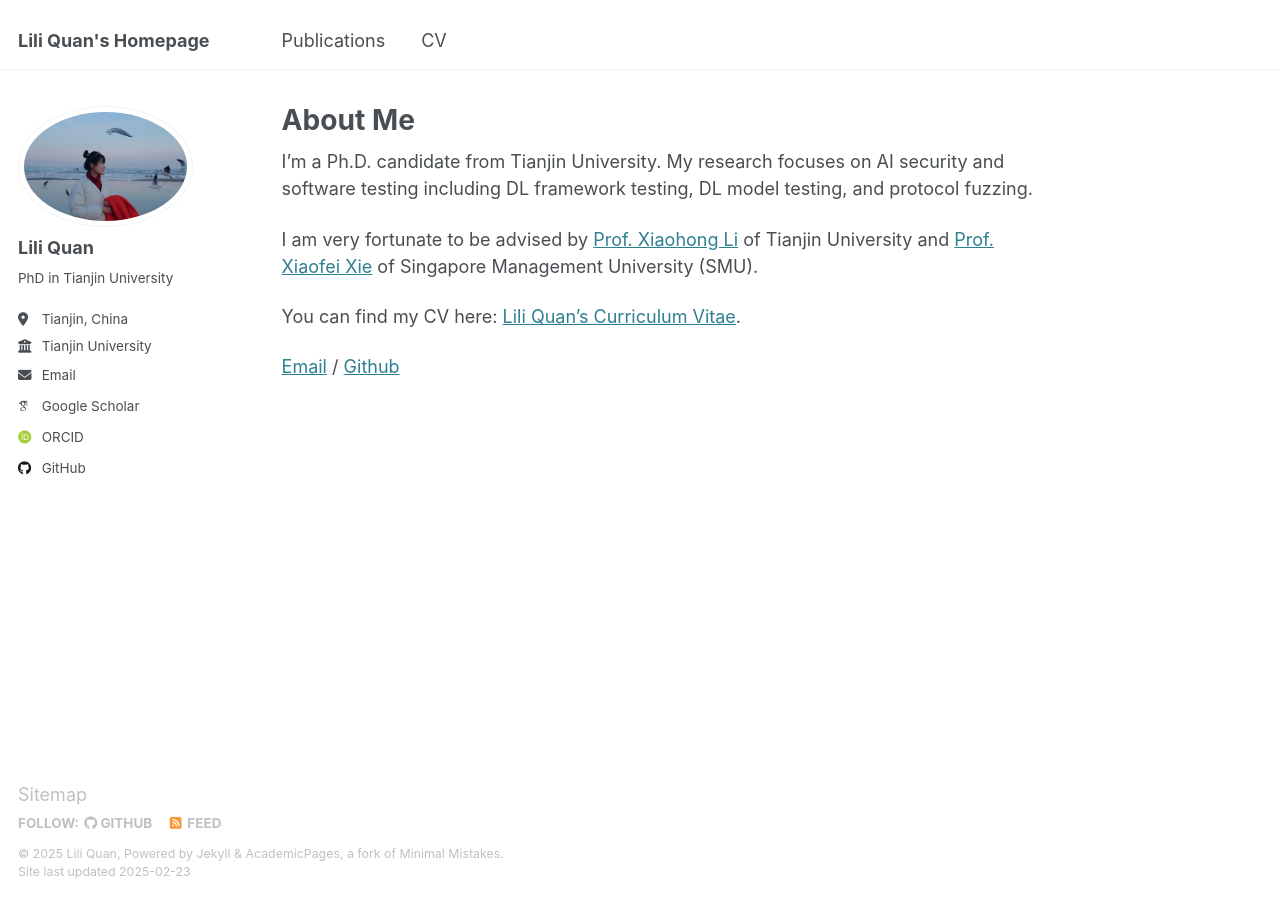
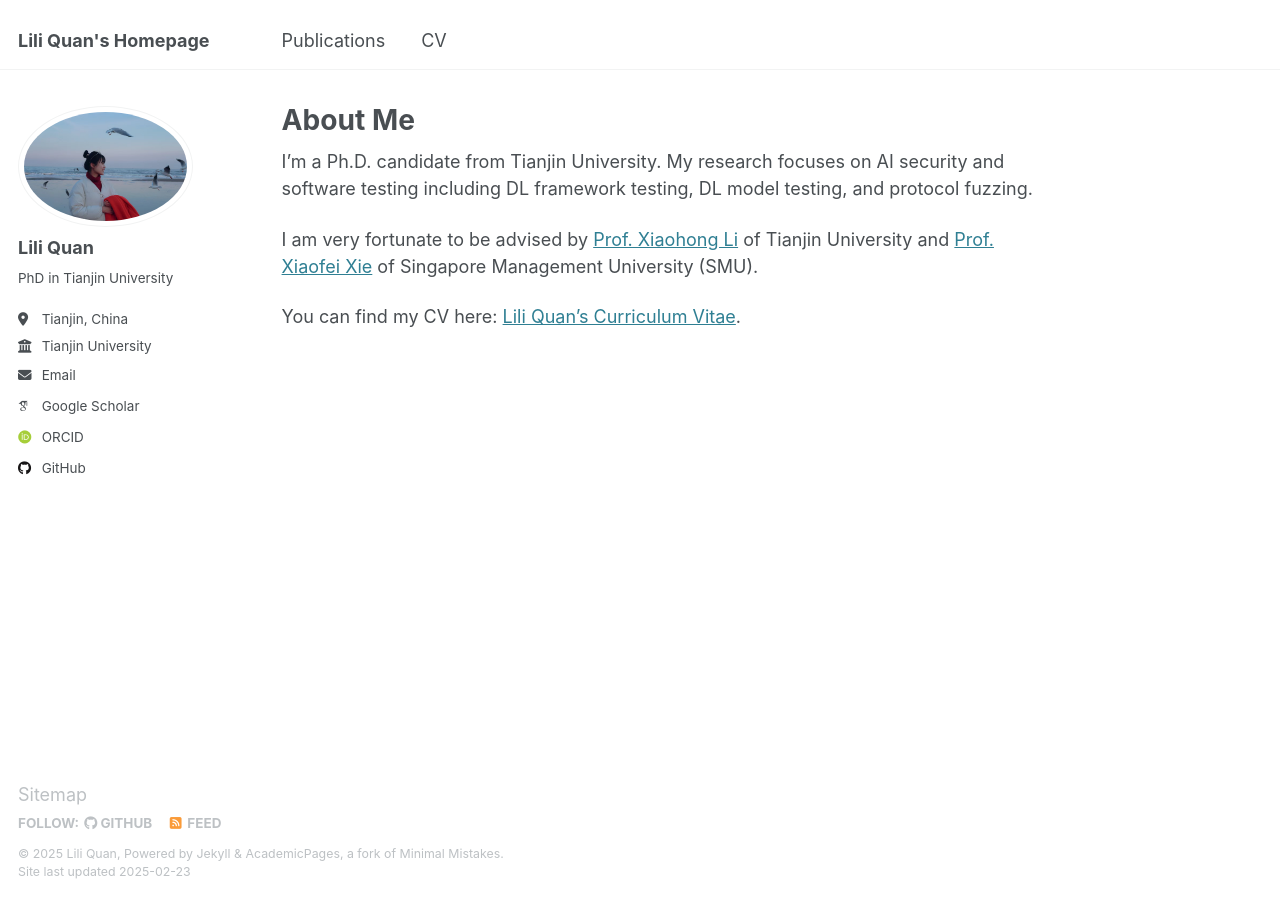
Before and after one commit to liliquan0118/liliquan0118.github.io, a Jekyll site: the page built from _pages/about.md, in a window 1280 px wide. Built offline with Jekyll 4.4.1, drawn with Linux system fonts in a browser that asks for light colours; some web fonts are replaced.

Commit message:
Update about.md

```diff
--- a/_pages/about.md
+++ b/_pages/about.md
@@ -12,5 +12,3 @@ I'm a Ph.D. candidate from Tianjin University. My research focuses on AI securit
 I am very fortunate to be advised by [Prof. Xiaohong Li](https://cic.tju.edu.cn/faculty/lxh/index.html) of Tianjin University and [Prof. Xiaofei Xie](https://xiaofeixie.bitbucket.io/) of Singapore Management University (SMU).
 
 You can find my CV here: [Lili Quan's Curriculum Vitae](../assets/Curriculum_Vitae.pdf).
-
-[Email](mailto:quanlili@tju.edu.cn) / [Github](https://github.com/liliquan0118)
```
